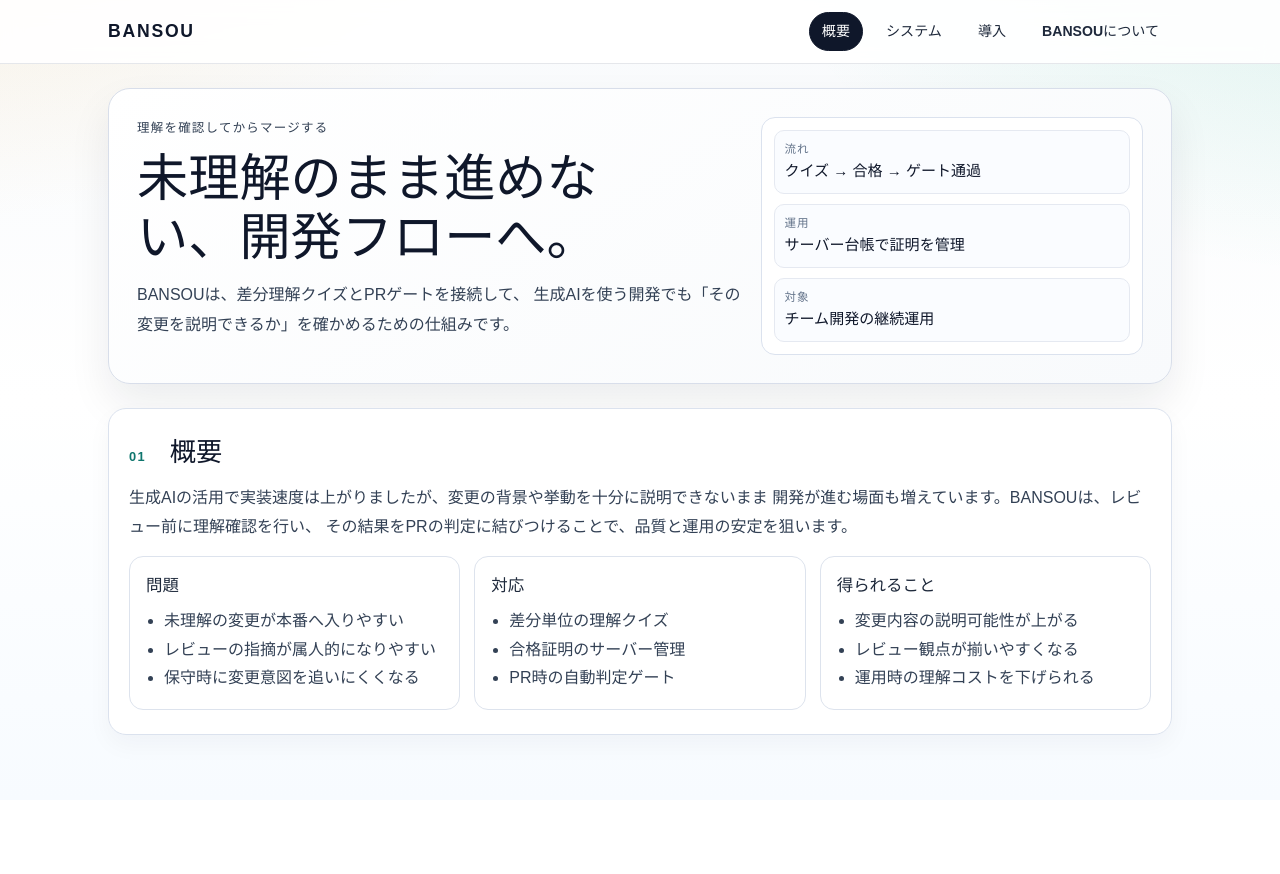
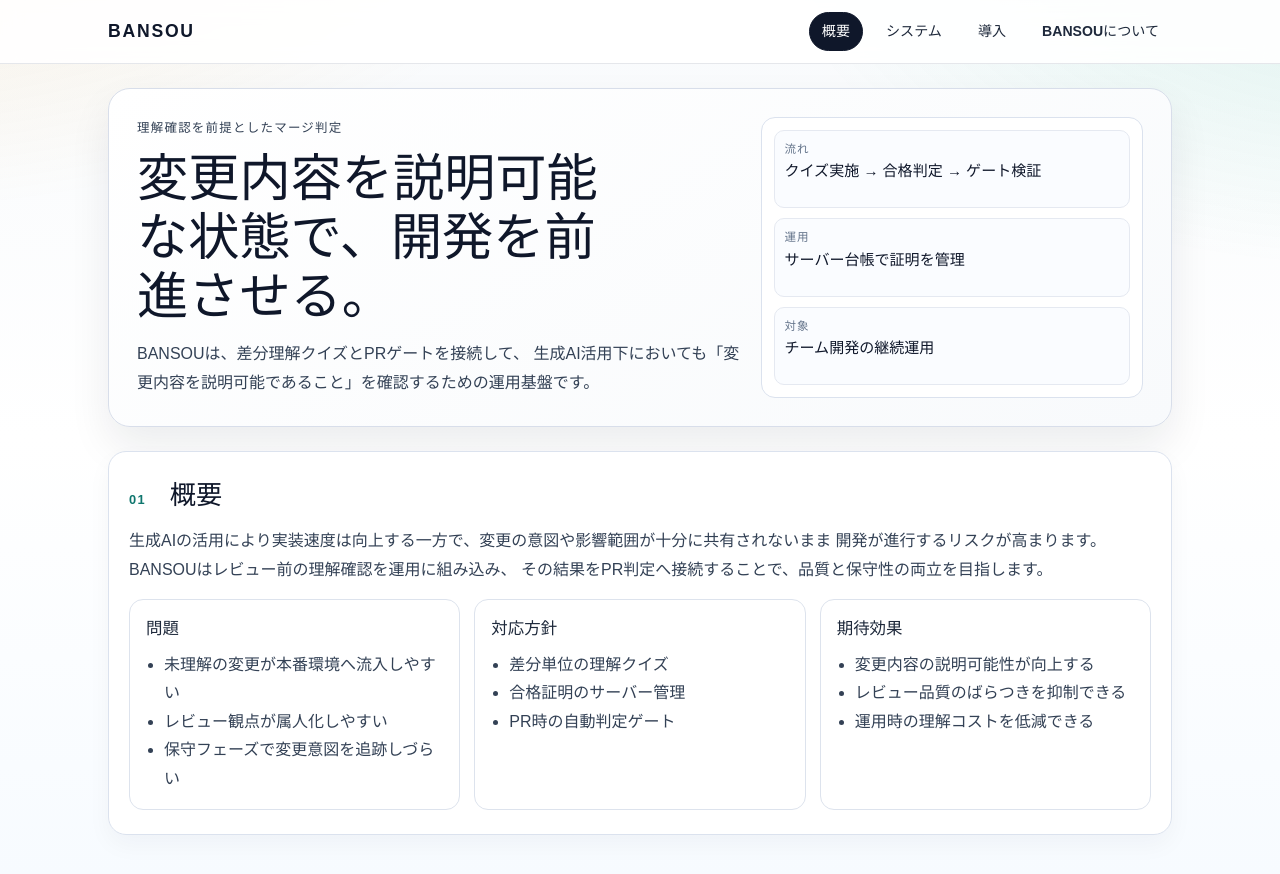
Before and after one commit to Utsugi0101/BANSOU_page, a React (Vite) app: page /#/overview in a window 1280 px wide. Before the commit the page ends 800 px from the top, so only its background shows below. Built offline with nearby package versions, Linux system fonts and the light colour scheme.

Commit message:
Harden tone for corporate-style Japanese copy

```diff
--- a/src/App.tsx
+++ b/src/App.tsx
@@ -60,17 +60,17 @@ function App() {
       <main className="content">
         <section className="hero">
           <div className="hero-main">
-            <p className="eyebrow">理解を確認してからマージする</p>
-            <h1>未理解のまま進めない、開発フローへ。</h1>
+            <p className="eyebrow">理解確認を前提としたマージ判定</p>
+            <h1>変更内容を説明可能な状態で、開発を前進させる。</h1>
             <p className="hero-copy">
               BANSOUは、差分理解クイズとPRゲートを接続して、
-              生成AIを使う開発でも「その変更を説明できるか」を確かめるための仕組みです。
+              生成AI活用下においても「変更内容を説明可能であること」を確認するための運用基盤です。
             </p>
           </div>
           <div className="hero-side" aria-hidden="true">
             <div className="hero-chip">
               <span>流れ</span>
-              <strong>クイズ → 合格 → ゲート通過</strong>
+              <strong>クイズ実施 → 合格判定 → ゲート検証</strong>
             </div>
             <div className="hero-chip">
               <span>運用</span>
@@ -100,21 +100,21 @@ function OverviewPage() {
         <h2>概要</h2>
       </header>
       <p>
-        生成AIの活用で実装速度は上がりましたが、変更の背景や挙動を十分に説明できないまま
-        開発が進む場面も増えています。BANSOUは、レビュー前に理解確認を行い、
-        その結果をPRの判定に結びつけることで、品質と運用の安定を狙います。
+        生成AIの活用により実装速度は向上する一方で、変更の意図や影響範囲が十分に共有されないまま
+        開発が進行するリスクが高まります。BANSOUはレビュー前の理解確認を運用に組み込み、
+        その結果をPR判定へ接続することで、品質と保守性の両立を目指します。
       </p>
       <div className="cards three">
         <article className="card">
           <h3>問題</h3>
           <ul>
-            <li>未理解の変更が本番へ入りやすい</li>
-            <li>レビューの指摘が属人的になりやすい</li>
-            <li>保守時に変更意図を追いにくくなる</li>
+            <li>未理解の変更が本番環境へ流入しやすい</li>
+            <li>レビュー観点が属人化しやすい</li>
+            <li>保守フェーズで変更意図を追跡しづらい</li>
           </ul>
         </article>
         <article className="card">
-          <h3>対応</h3>
+          <h3>対応方針</h3>
           <ul>
             <li>差分単位の理解クイズ</li>
             <li>合格証明のサーバー管理</li>
@@ -122,11 +122,11 @@ function OverviewPage() {
           </ul>
         </article>
         <article className="card">
-          <h3>得られること</h3>
+          <h3>期待効果</h3>
           <ul>
-            <li>変更内容の説明可能性が上がる</li>
-            <li>レビュー観点が揃いやすくなる</li>
-            <li>運用時の理解コストを下げられる</li>
+            <li>変更内容の説明可能性が向上する</li>
+            <li>レビュー品質のばらつきを抑制できる</li>
+            <li>運用時の理解コストを低減できる</li>
           </ul>
         </article>
       </div>
@@ -141,19 +141,19 @@ function SystemPage() {
         <span>02</span>
         <h2>システム</h2>
       </header>
-      <p>BANSOUは、拡張機能・サーバー・GitHub Actionの3要素で動作します。</p>
+      <p>BANSOUは、拡張機能・サーバー・GitHub Actionの3要素で構成されます。</p>
       <div className="cards three">
         <article className="card">
           <h3>VSCode拡張</h3>
-          <p>差分の取得、クイズ表示、回答送信を担当します。</p>
+          <p>差分取得、クイズ表示、回答送信を担当します。</p>
         </article>
         <article className="card">
           <h3>BANSOU Server</h3>
-          <p>クイズ生成・採点・証明発行・台帳保存・判定APIを担当します。</p>
+          <p>クイズ生成、採点、証明発行、台帳保存、判定APIを担当します。</p>
         </article>
         <article className="card">
           <h3>GitHub Action</h3>
-          <p>PR差分と証明の整合を確認し、マージ可否を判定します。</p>
+          <p>PR差分と証明の整合性を確認し、マージ可否を判定します。</p>
         </article>
       </div>
       <div className="diagram">
@@ -166,11 +166,11 @@ function SystemPage() {
       <article className="flow">
         <h3>処理フロー</h3>
         <ol>
-          <li>差分を取り込み、クイズを生成する</li>
-          <li>回答をサーバーで採点する</li>
-          <li>合格結果を証明として保存する</li>
-          <li>PR時に証明の有無を検証する</li>
-          <li>条件を満たした変更のみマージする</li>
+          <li>差分情報を取り込み、理解確認クイズを生成する</li>
+          <li>回答結果をサーバー側で採点する</li>
+          <li>合格結果を証明情報として保存する</li>
+          <li>PR時に証明情報の有無および整合性を検証する</li>
+          <li>条件を満たした変更のみをマージ可能とする</li>
         </ol>
       </article>
     </section>
@@ -184,13 +184,13 @@ function AdoptionPage() {
         <span>03</span>
         <h2>導入</h2>
       </header>
-      <p>最小構成で始められる手順です。まず検証し、運用に合わせて必須化できます。</p>
+      <p>以下は最小構成での導入手順です。初期検証後、運用ポリシーに応じて必須化します。</p>
       <article className="card">
         <h3>導入ステップ</h3>
         <ol>
           <li>サーバーをデプロイし、必要な変数・シークレットを設定する</li>
           <li>GitHub ActionをPRワークフローへ追加する</li>
-          <li>拡張機能でサーバーURLと利用者IDを設定する</li>
+          <li>拡張機能でサーバーURLと利用者ID（sub）を設定する</li>
           <li>Required Checkに検証ジョブを登録する</li>
         </ol>
       </article>
@@ -221,17 +221,17 @@ function AboutPage() {
         <h2>BANSOUについて</h2>
       </header>
       <p>
-        BANSOUは「生成を止める」ための仕組みではなく、
-        生成した変更を理解し、説明できる状態で運用するための仕組みです。
+        BANSOUは生成AIの利用を制限する仕組みではなく、
+        生成された変更を理解し、説明可能な状態で運用するための基盤です。
       </p>
       <div className="cards two">
         <article className="card">
           <h3>SecHack365</h3>
-          <p>ここにSecHack365でのテーマ背景、取り組んだ課題、開発の狙いを書けます。</p>
+          <p>ここにSecHack365での取り組み背景、課題設定、開発意図を記載できます。</p>
         </article>
         <article className="card">
           <h3>開発者プロフィール</h3>
-          <p>ここにあなた自身の紹介、問題意識、今後の展望を記載できます。</p>
+          <p>ここに開発者の経歴、問題意識、今後の展望を記載できます。</p>
         </article>
       </div>
       <blockquote className="concept">
```
